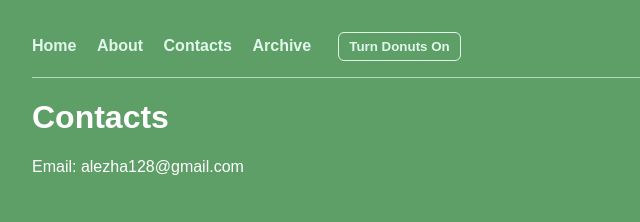
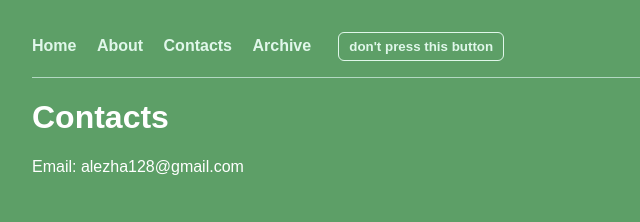
Before and after one commit to alezha128/alezha128.github.io, a Jekyll site: the page built from contacts.md, in a window 1280 px wide. Shown: the top 222 px of the page, without its empty margins (0-640 px from the left). Built offline with Jekyll 4.4.1, drawn with Linux system fonts in a browser that asks for light colours.

Commit message:
Change button text for donut toggle

```diff
--- a/_layouts/default.html
+++ b/_layouts/default.html
@@ -63,7 +63,7 @@
   <a href="/about.html">About</a>
   <a href="/contacts.html">Contacts</a>
   <a href="/archive.html">Archive</a>
-  <button id="donutToggle">Turn Donuts On</button>
+  <button id="donutToggle">don't press this button</button>
 </nav>
 
 <hr>
@@ -172,7 +172,7 @@
     donutsEnabled = !donutsEnabled;
 
     if (donutsEnabled) {
-      donutToggle.textContent = "Turn Donuts Off";
+      donutToggle.textContent = "don't press this button";
     } else {
       donutToggle.textContent = "Turn Donuts On";
       donuts.length = 0;
```
